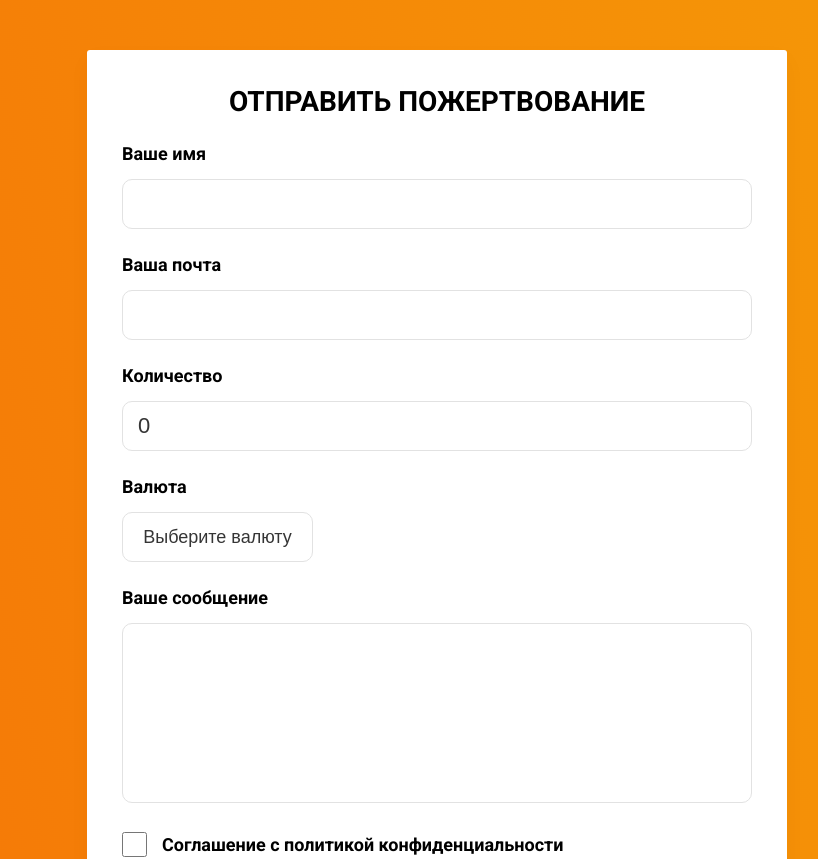
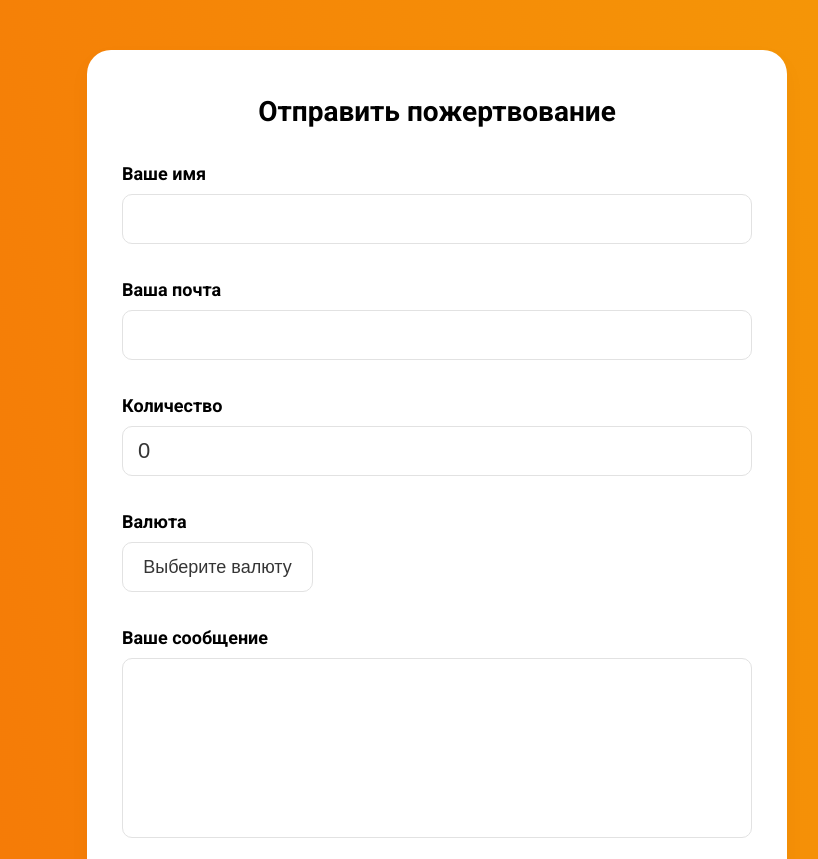
Before and after one commit to wxwxwxwxwxwxwxwx/Formik-Trainer-React, a JavaScript app: page / in a window 1280 px wide. Shown: the top 859 px of the page, without its empty margins (203-1021 px from the left). Built offline with nearby package versions, Linux system fonts and the light colour scheme; the HTML template or start-up script is replaced by a standard one.

Commit message:
add some css styles

```diff
--- a/package.json
+++ b/package.json
@@ -10,6 +10,7 @@
     "react": "^17.0.2",
     "react-dom": "^17.0.2",
     "react-scripts": "4.0.3",
+    "react-transition-group": "^4.4.2",
     "web-vitals": "^1.0.1",
     "yup": "^0.32.11"
   },
--- a/public/index.html
+++ b/public/index.html
@@ -9,7 +9,7 @@
       name="My form"
       content="testing Formik"
     />
-    <title>My cool form</title>
+    <title>My form</title>
   </head>
   <body>
     <noscript>You need to enable JavaScript to run this app.</noscript>
--- a/src/Form.js
+++ b/src/Form.js
@@ -1,4 +1,4 @@
-import { Formik, Form, Field, ErrorMessage, useField } from 'formik';
+import { Formik, Form, useField } from 'formik';
 import * as Yup from 'yup';
 
 const MyTextInput = ({label, ...props}) => {
--- a/src/app.scss
+++ b/src/app.scss
@@ -14,27 +14,26 @@
 
 .form {
     margin: 0 auto;
-    padding: 35px;
+    padding: 45px 35px;
     width: 700px;
     min-height: 500px;
     background-color: #fff;
-    border-radius: 3px;
+    border-radius: 24px;
     box-shadow: 0 9px 23px 0 rgb(0 0 0 / 3%);
     h2 {
         text-align: center;
         font-size: 28px;
-        text-transform: uppercase;
     }
     label {
         display: block;
-        margin-top: 25px;
+        margin-top: 35px;
         font-size: 18px;
         font-weight: bold;
     }
     input {
         width: 100%;
         height: 50px;
-        margin-top: 15px;
+        margin-top: 10px;
         padding: 5px 15px;
         background: #fff;
         border: 1px solid #e2e2e2;
@@ -47,7 +46,7 @@
     }
     select {
         height: 50px;
-        margin-top: 15px;
+        margin-top: 10px;
         padding: 0 20px;
         font-size: 18px;
         text-align: center;
@@ -64,7 +63,7 @@
     textarea {
         height: 180px;
         width: 100%;
-        margin-top: 15px;
+        margin-top: 10px;
         padding: 15px 20px;
         font-size: 18px;
         background: #fff;
@@ -100,6 +99,7 @@
         background-image: linear-gradient(257deg, #f59c07, #f57507);
     }
     .error {
+        display: block;
         color: #e53e3e;
         margin-top: 8px;
     }
```
Also changed, not shown: 1 other file (tests, documents, lock files or other folders).
